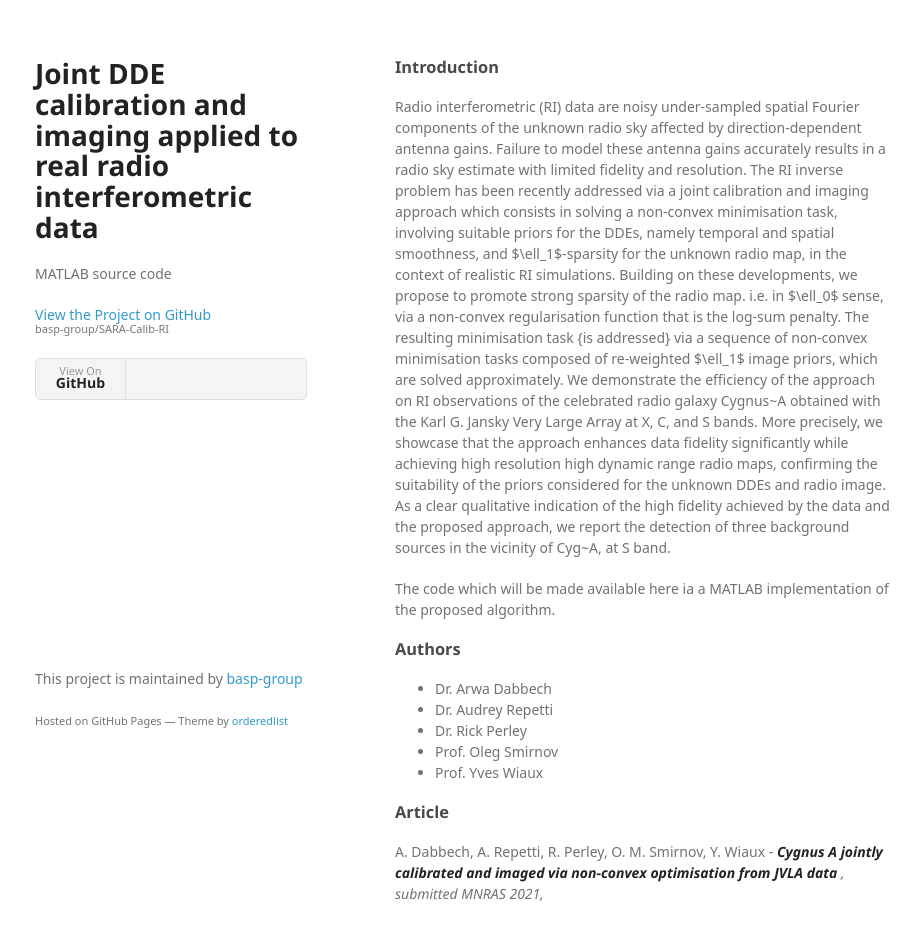
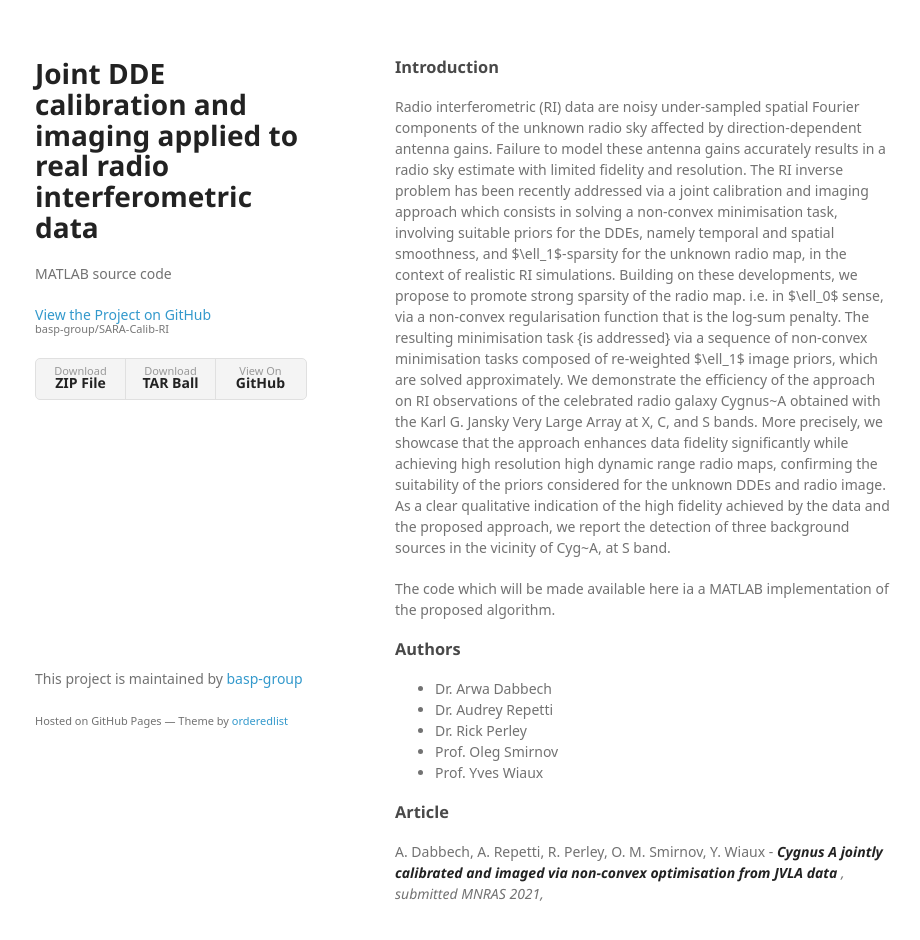
Before and after one commit to basp-group/SARA-CALIB-realdata, a plain HTML site: page index.html in a window 1280 px wide. Shown: the whole page, without its empty margins (175-1095 px from the left). Drawn offline with Linux system fonts and the light colour scheme; a web font is replaced by a local one.

Commit message:
Update index.html

```diff
--- a/index.html
+++ b/index.html
@@ -22,6 +22,8 @@
 
 
         <ul>
+          <li><a href="https://github.com/basp-group/SARA-Calib-RI/zipball/master">Download <strong>ZIP File</strong></a></li>
+          <li><a href="https://github.com/basp-group/SARA-Calib-RI/tarball/master">Download <strong>TAR Ball</strong></a></li>
           <li><a href="https://github.com/basp-group/SARA-Calib-RI">View On <strong>GitHub</strong></a></li>
         </ul>
       </header>
```
